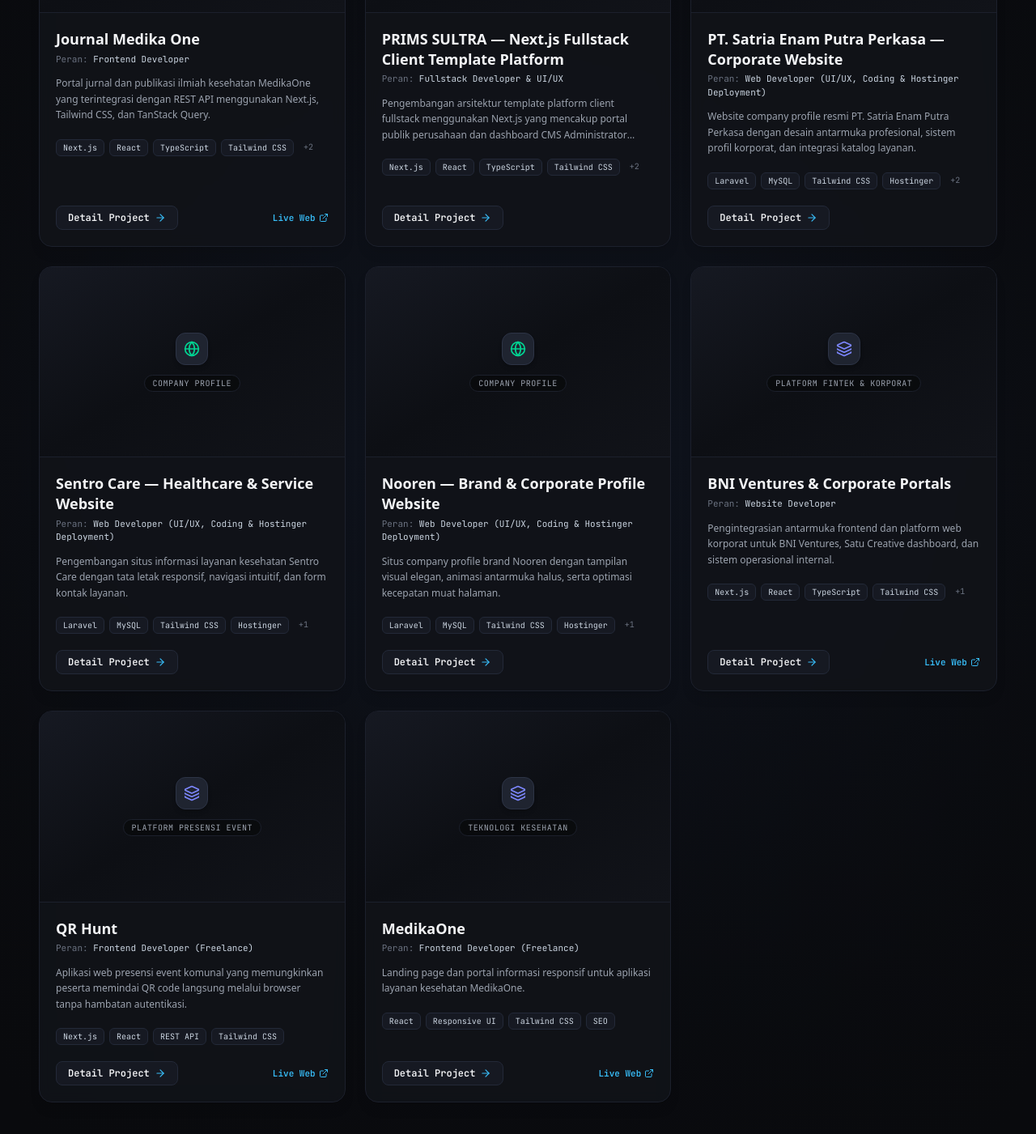
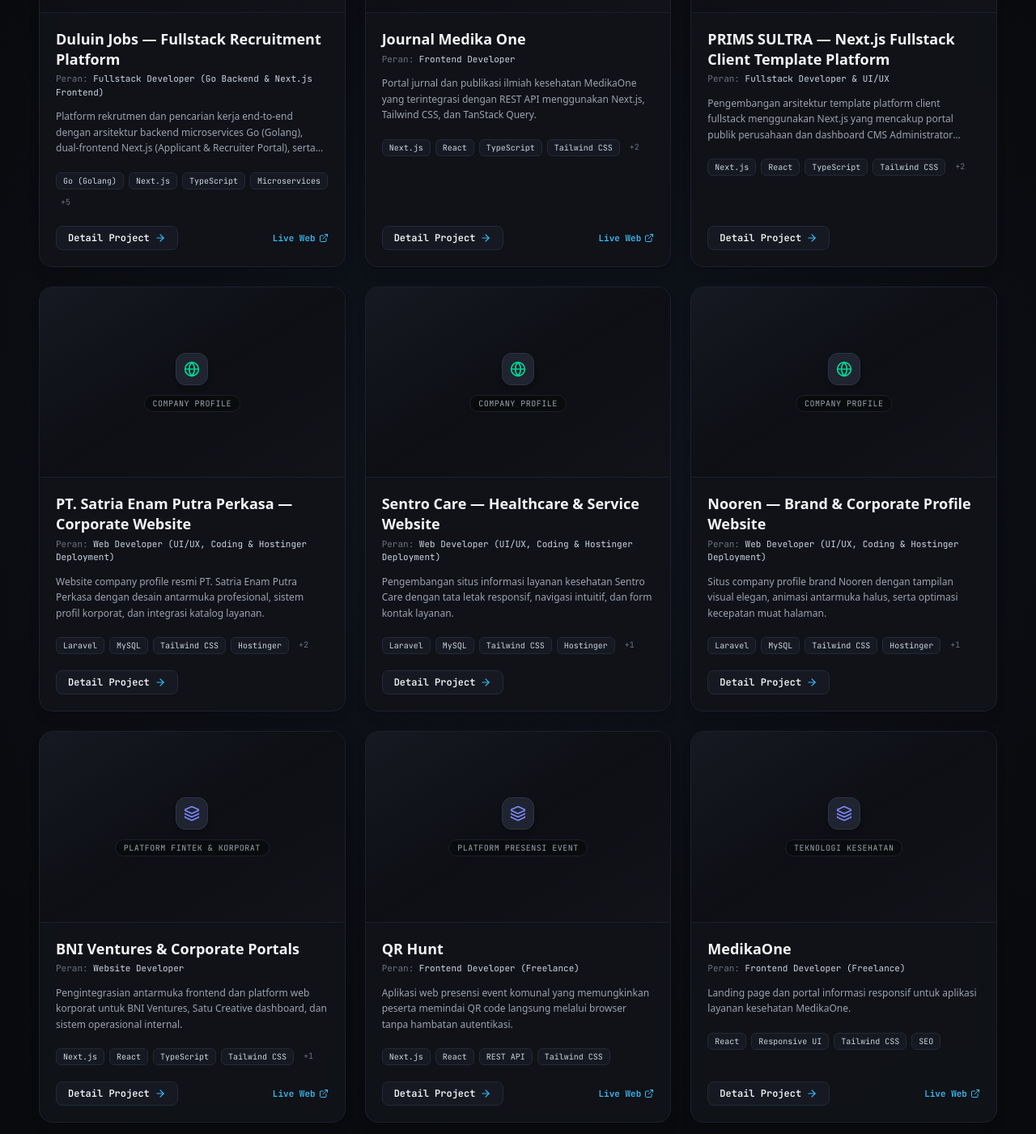
Before and after one commit to DarmaCahya/portofolio-website, a Next.js app: page / in a window 1280 px wide. Shown: the part 2200-3601 px from the top of the page at 81% size. Built offline with nearby package versions, Linux system fonts and the light colour scheme.

Commit message:
feat: add portfolio data and ProjectsSection component

```diff
--- a/src/components/ProjectsSection.tsx
+++ b/src/components/ProjectsSection.tsx
@@ -17,6 +17,7 @@ export default function ProjectsSection({ isHomePage = true }: ProjectsSectionPr
 
   const categories = [
     "All",
+    "Platform Rekrutmen & Microservices",
     "Company Profile",
     "Template Fullstack & CMS",
     "Platform Fintek & Korporat",
--- a/src/data/portfolio.ts
+++ b/src/data/portfolio.ts
@@ -198,6 +198,42 @@ export const TECH_CATEGORIES: TechCategory[] = [
 ];
 
 export const PROJECTS: Project[] = [
+  {
+    id: "duluin-jobs",
+    name: "Duluin Jobs — Fullstack Recruitment Platform",
+    category: "Platform Rekrutmen & Microservices",
+    featured: true,
+    layoutType: "large",
+    description:
+      "Platform rekrutmen dan pencarian kerja end-to-end dengan arsitektur backend microservices Go (Golang), dual-frontend Next.js (Applicant & Recruiter Portal), serta sistem verifikasi perusahaan dan pelacakan kandidat.",
+    longDescription:
+      "Duluin Jobs adalah ekosistem platform rekrutmen komprehensif yang dirancang untuk mempertemukan pencari kerja (job seekers) dan recruiter perusahaan. Bertindak sebagai Fullstack Developer, saya merancang dan membangun arsitektur sistem microservices backend menggunakan Go (Golang) dengan pola Database-Per-Service (PostgreSQL, GORM, Redis, API Gateway) serta membangun 2 portal antarmuka web modern menggunakan Next.js (TypeScript & Tailwind CSS) untuk portal Pelamar dan Portal Recruiter/Superadmin.",
+    role: "Fullstack Developer (Go Backend & Next.js Frontend)",
+    tags: [
+      "Go (Golang)",
+      "Next.js",
+      "TypeScript",
+      "Microservices",
+      "PostgreSQL",
+      "Tailwind CSS",
+      "Docker",
+      "Redis",
+      "REST API",
+    ],
+    stats: [
+      { label: "Arsitektur", value: "Microservices Go + Dual Next.js" },
+      { label: "Portals", value: "Applicant, Recruiter & Superadmin" },
+      { label: "Peran", value: "Fullstack Developer" },
+    ],
+    keyContributions: [
+      "Merancang arsitektur backend microservices terdistribusi dengan Go (Golang), API Gateway reverse proxy, SSO Cookie Auth, dan PostgreSQL database-per-service (8 microservices: Gateway, User, Company, Job Posting, Applicant Tracking, Jobseeker Profile, Form, Shared).",
+      "Membangun Portal Pelamar (Applicant Web App) berbasis Next.js (App Router), TanStack Query, dan Tailwind CSS untuk eksplorasi lowongan, lamaran instan, dan pelacakan status kandidat.",
+      "Mengembangkan Portal Recruiter & Superadmin CMS untuk manajemen verifikasi perusahaan (Approval/Rejection flow), publikasi lowongan kerja, kustomisasi tahap rekrutmen, dan analisis kandidat global.",
+      "Mengimplementasikan kontainerisasi lingkungan pengembangan menggunakan Docker Compose untuk orchestration seluruh microservices backend dan dual-frontend.",
+    ],
+    liveUrl: "https://dev-jobs.duluin.id/",
+    githubUrl: "https://github.com/DarmaCahya",
+  },
   {
     id: "journal-medika-one",
     name: "Journal Medika One",
```
